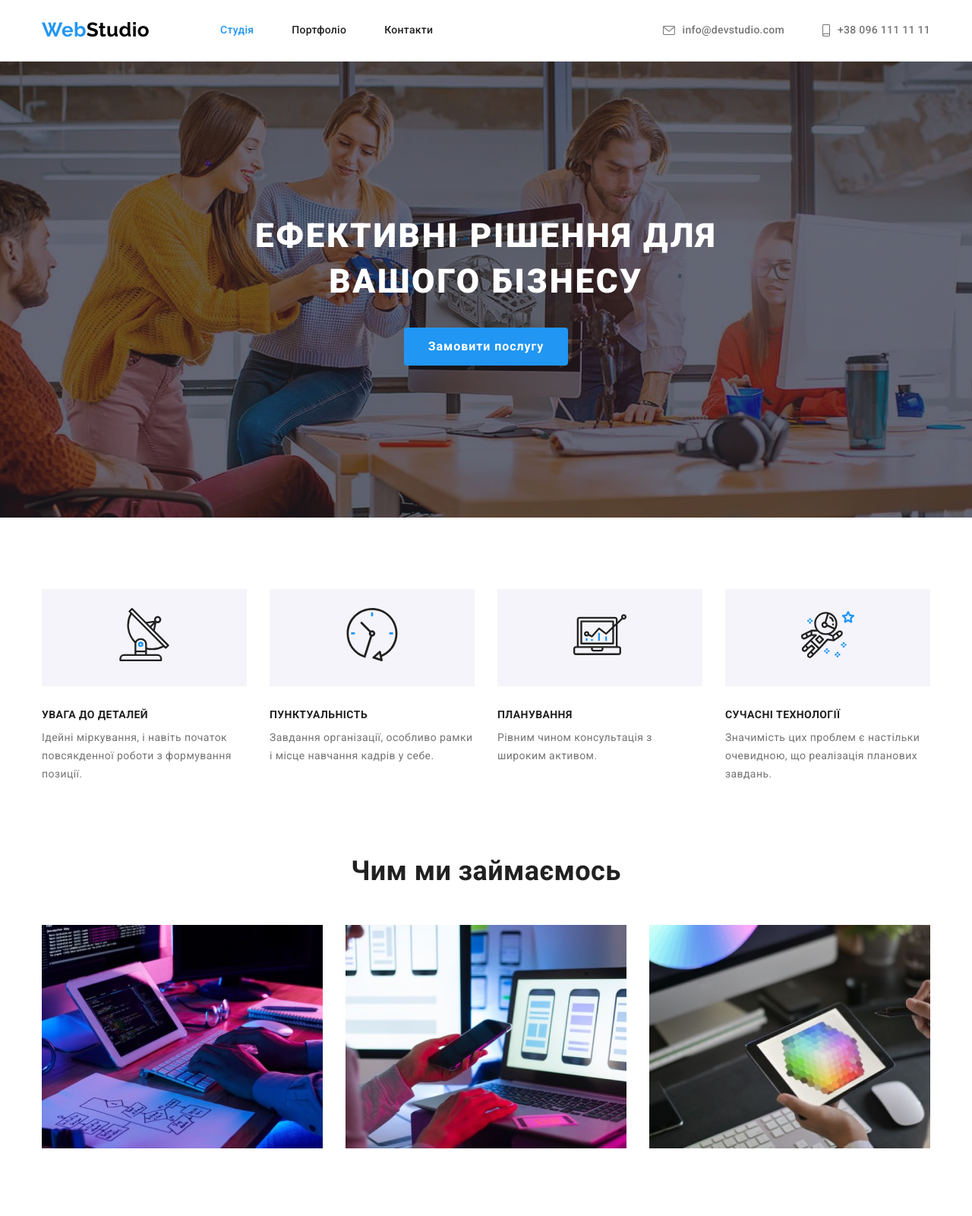
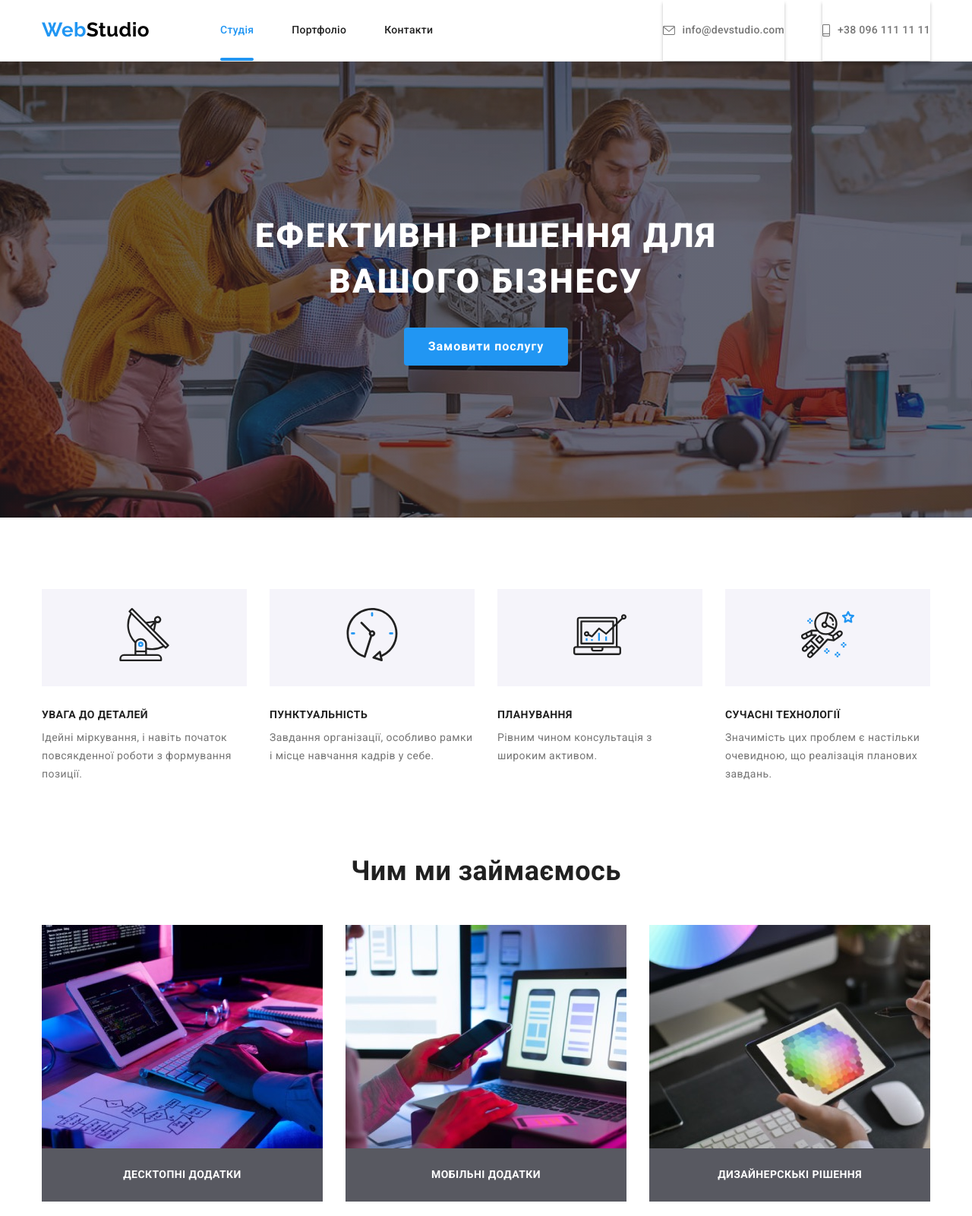
Before and after one commit to 10VBA10/goit-markup-hw-05, a plain HTML site: page index.html in a window 1280 px wide. Shown: the top 1600 px of the page at 76% size. Drawn offline with nearby package versions, Linux system fonts and the light colour scheme.

Commit message:
work-img

```diff
--- a/css/styles.css
+++ b/css/styles.css
@@ -9,6 +9,7 @@
   --primary-bg-color: #ffffff;
   --section-bg-color: #f5f4fa;
   --hero-footer-bg-color: #2f303a;
+  --work-img-bg-color:rgba(47, 48, 58, 0.8);
   /* hover, focus colors */
   --hero-btn-hover-color: #188ce8;
   /* lines colors*/
@@ -17,6 +18,9 @@
   --cards-border-cl: #eeeeee;
   /* team social icons */
   --team-social-icons: #afb1b8;
+  /* transition */
+  --transition-time-hover: 250ms;
+  --transition-cubic: cubic-bezier(0.4, 0, 0.2, 1);
   /* others */
   --items: 3;
   --indent: 30px;
@@ -148,6 +152,20 @@ address {
 .site-nav .link.current {
   color: var(--accent-color);
 }
+.item{
+  position: relative;
+}
+.current::after{
+position: absolute;
+bottom: 0;
+left: 0;
+content: '';
+width: 100%;
+height: 4px;
+border-radius: 2px;
+background-color: currentColor;
+}
+
 /* contact */
 .contacts {
   display: flex;
@@ -174,6 +192,7 @@ address {
   font-size: 14px;
   line-height: 1.14;
   letter-spacing: 0.02em;
+  box-shadow: 0px 4px 4px rgba(0, 0, 0, 0.25);
 }
 .contacts-link:hover,
 .contacts-link:focus {
@@ -295,6 +314,26 @@ address {
 .work-list .work-item + .work-item {
   margin-left: 30px;
 } */
+.work-img-text{
+
+  padding-top: 27px;
+  padding-bottom: 27px;
+
+  background-color: var(--work-img-bg-color);
+
+  font-weight: 700;
+  font-size: 14px;
+  line-height: 1.14;
+  text-align: center;
+  text-transform: uppercase;
+
+  color: var(--primary-bg-color);
+
+
+
+}
+
+
 
 /* team */
 
--- a/index.html
+++ b/index.html
@@ -118,28 +118,31 @@
           <h2 class="work-title">Чим ми займаємось</h2>
         <ul class="work-list list card-set">
           <li class="work-item card-set-item">
-            <img
+            <img class="work-img"
               src="./images/work/img-work-1.jpg"
               alt="вірішуємо алгоритми"
               width="370"
               height="294"
             />
+            <p class="work-img-text">Десктопні додатки</p>
           </li>
           <li class="work-item card-set-item">
-            <img
+            <img class="work-img"
               src="./images/work/img-work-2.jpg"
               alt="адаптуємом додатки"
               width="370"
               height="294"
             />
+            <p class="work-img-text">Мобільні додатки</p>
           </li>
           <li class="work-item card-set-item">
-            <img
+            <img class="work-img"
               src="./images/work/img-work-3.jpg"
               alt="робимо дизайн додатків"
               width="370"
               height="294"
             />
+            <p class="work-img-text">Дизайнерскькі рішення</p>
           </li>
         </ul>
         </div>
@@ -457,5 +460,6 @@
         </div>
       </div>
     </footer>
+    <script src="./js/modal.js"></script>
   </body>
 </html>
--- /dev/null
+++ b/js/modal.js
@@ -0,0 +1,14 @@
+(() => {
+    const refs = {
+      openModalBtn: document.querySelector("[data-modal-open]"),
+      closeModalBtn: document.querySelector("[data-modal-close]"),
+      modal: document.querySelector("[data-modal]"),
+    };
+
+    refs.openModalBtn.addEventListener("click", toggleModal);
+    refs.closeModalBtn.addEventListener("click", toggleModal);
+
+    function toggleModal() {
+      refs.modal.classList.toggle("is-hidden");
+    }
+  })();
```
